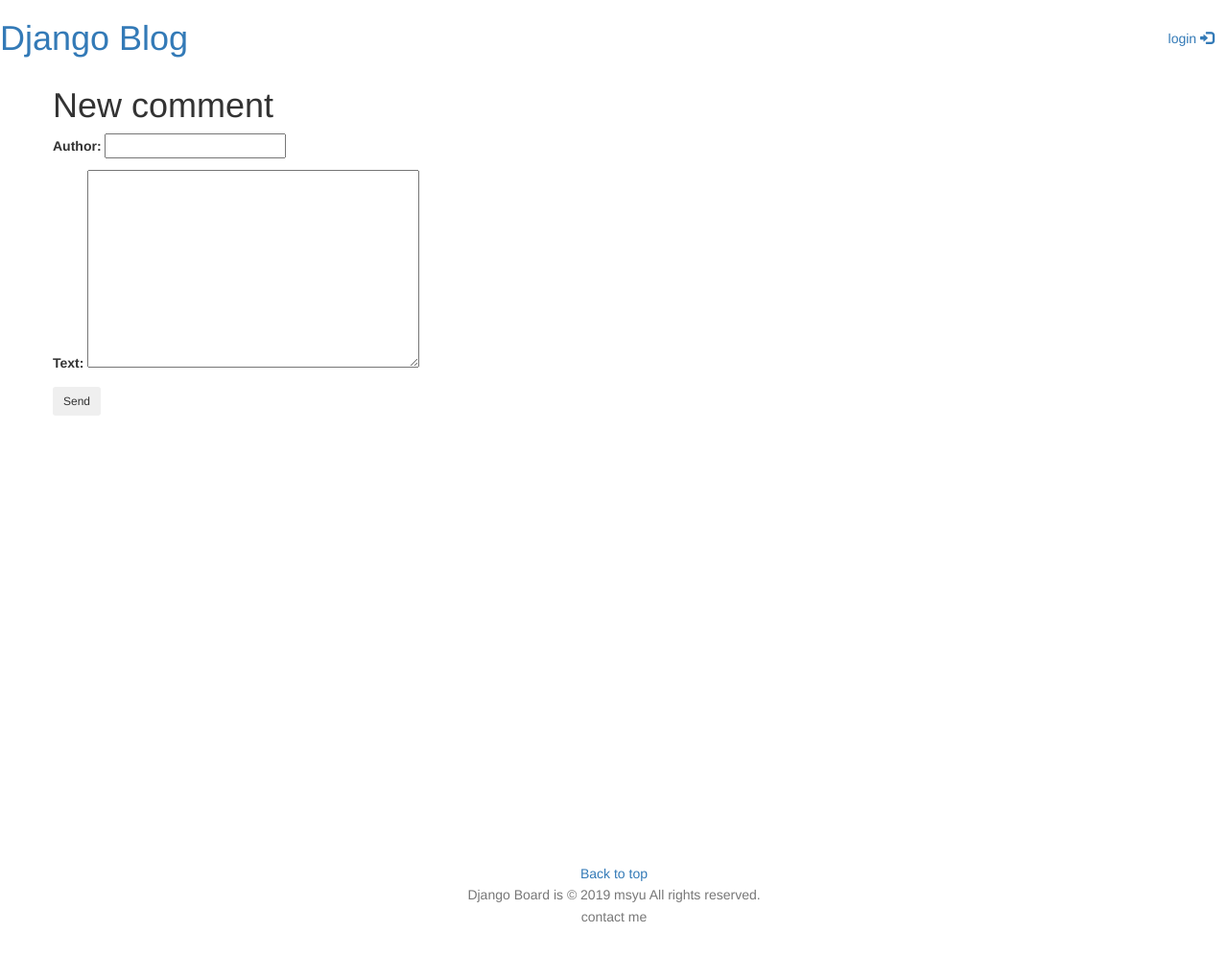
After one commit to alstjs1207/my-first-blog, a Django app: page /post/comment/1/ in a window 1280 px wide. The commit adds this page. Shown: the whole page at 96% size. Run offline with Django 3.2, Linux system fonts and the light colour scheme; tables that the repository leaves empty hold one stand-in row (values such as "Sample post"); some libraries are stand-ins or nearby versions.

Commit message:
django 댓글 모델 만들기

```diff
--- a/blog/admin.py
+++ b/blog/admin.py
@@ -1,7 +1,7 @@
 from django.contrib import admin
-from .models import Post
-from .models import Ipost
+from .models import Post, Ipost, Comment
 
 #admin 관리
 #admin.site.register(Post)
 admin.site.register(Ipost)
+admin.site.register(Comment)
--- a/blog/forms.py
+++ b/blog/forms.py
@@ -1,7 +1,6 @@
 from django import forms
 
-from .models import Post
-from .models import Ipost
+from .models import Post, Ipost, Comment
 
 class PostForm(forms.ModelForm):
 
@@ -14,3 +13,9 @@ class IpostForm(forms.ModelForm):
     class Meta:
         model = Ipost
         fields = ('title', 'text','images',)
+
+class CommentForm(forms.ModelForm):
+
+    class Meta:
+        model = Comment
+        fields = ('author', 'text',)
--- a/blog/models.py
+++ b/blog/models.py
@@ -45,3 +45,21 @@ class Ipost(models.Model):
 
     def __str__(self):
         return self.title
+
+    def approved_comments(self):
+        return self.comments.filter(approved_comment=True)
+
+
+class Comment(models.Model):
+    post = models.ForeignKey('blog.Ipost', on_delete=models.CASCADE, related_name='comments')
+    author = models.CharField(max_length=200)
+    text = models.TextField()
+    created_date = models.DateTimeField(default=timezone.now)
+    approved_comment = models.BooleanField(default=False)
+
+    def approve(self):
+        self.approved_comment = True
+        self.save()
+
+    def __str__(self):
+        return self.text
--- a/blog/static/css/blog.css
+++ b/blog/static/css/blog.css
@@ -61,3 +61,7 @@ table {
 #content{
   /* height: 350px; */
 }
+
+.comment {
+    margin: 20px 0px 20px 20px;
+}
--- /dev/null
+++ b/blog/templates/blog/add_comment_to_post.html
@@ -0,0 +1,9 @@
+{% extends 'blog/base.html' %}
+
+{% block content %}
+    <h1>New comment</h1>
+    <form method="POST" class="post-form">{% csrf_token %}
+        {{ form.as_p }}
+        <button type="submit" class="btn btn-sm btn-outline-primary">Send</button>
+    </form>
+{% endblock %}
--- a/blog/templates/blog/base.html
+++ b/blog/templates/blog/base.html
@@ -1,9 +1,11 @@
 {% load static %}
 <html>
     <head>
-	<link rel="stylesheet" href="//maxcdn.bootstrapcdn.com/bootstrap/3.2.0/css/bootstrap.min.css">
-	<link rel="stylesheet" href="//maxcdn.bootstrapcdn.com/bootstrap/3.2.0/css/bootstrap-theme.min.css">
+  <link rel="stylesheet" href="https://maxcdn.bootstrapcdn.com/bootstrap/3.3.2/css/bootstrap.min.css">
 	<link href="//fonts.googleapis.com/css?family=Lobster&subset=latin,latin-ext" rel="stylesheet" type="text/css">
+  <script src="https://ajax.googleapis.com/ajax/libs/jquery/3.4.1/jquery.min.js"></script>
+  <script src="https://cdnjs.cloudflare.com/ajax/libs/popper.js/1.14.7/umd/popper.min.js"></script>
+  <script src="https://maxcdn.bootstrapcdn.com/bootstrap/3.3.2/js/bootstrap.min.js"></script>
 	<link rel="stylesheet" href="{% static 'css/blog.css' %}">
   <link rel="stylesheet" href="{% static 'css/base.css' %}">
 	<title>Django blog</title>
@@ -14,10 +16,20 @@
 			<ul class="nav nav-pills pull-right">
 			{% if user.is_authenticated %}
 				<li role="presentation" class="active"><a href="{% url 'post_new' %}" class="">posting</a></li>
-				<li role="presentation"><a href="{% url 'admin:index' %}">{{user.username}}</a></li>
-				<li role="presentation"><a href="{% url 'logout' %}">Log out</a></li>
+        <li role="presentation">
+            <a href="#" class="dropdown-toggle" data-toggle="dropdown" role="button" aria-expanded="false">
+              <span class="glyphicon glyphicon-user"></span>
+              <span class="caret"></span>
+            </a>
+            <ul class="dropdown-menu dropdown-menu-right" role="menu">
+              <li><a href="{% url 'admin:index' %}">{{user.username}}</a></li>
+              <li><a href="{% url 'logout' %}">logout <span class="glyphicon glyphicon-log-out"></span></a></li>
+            </ul>
+        </li>
 			{% else %}
-				<li role="presentation"><a href="{% url 'login' %}" class=""><span class="glyphicon glyphicon-lock"></span></a></li>
+        <li role="presentation">
+          <a href="{% url 'login' %}" class="">login <span class="glyphicon glyphicon-log-in"></span></a>
+        </li>
 			{% endif %}
 			</ul>
 		 </nav>
--- a/blog/templates/blog/post_edit.html
+++ b/blog/templates/blog/post_edit.html
@@ -13,9 +13,9 @@
 				{{ form.as_table }}
 			</table>
 			<div>
-				<button type="submit" class="btn btn-sm btn-outline-primary">확인</button>
+				<button type="submit" class="btn btn-sm btn-default">확인</button>
 			</div>
 		</div>
     </form>
-	<a class="btn btn-sm btn-outline-secondary" href="{% url 'post_list' %}">목록</a>
+	<a class="btn btn-sm btn-primary" href="{% url 'post_list' %}">목록</a>
 {% endblock %}
--- a/blog/templates/blog/post_list.html
+++ b/blog/templates/blog/post_list.html
@@ -10,6 +10,7 @@
 				<p>{{ post.author|linebreaksbr }}</p>
 				<p>{{ post.images|linebreaksbr }}</p>
 				<p>{{ post.text|linebreaksbr }}</p>
+				<a href="{% url 'post_detail' pk=post.pk %}"> 댓글 {{ post.approved_comments.count }}개</a>
 				{% if post.published_date %}
 					<div class="date">
 						<p>published: {{ post.published_date }}</p>
--- a/blog/urls.py
+++ b/blog/urls.py
@@ -22,4 +22,7 @@ urlpatterns = [
     path('post/new/', views.post_new, name='post_new'),
     path('post/edit/<int:pk>/', views.post_edit, name='post_edit'),
     path('post/remove/<int:pk>/', views.post_remove, name='post_remove'),
+    path('post/comment/<int:pk>/', views.add_comment_to_post, name='add_comment_to_post'),
+    path('comment/approve/<int:pk>/', views.comment_approve, name='comment_approve'),
+    path('comment/remove/<int:pk>/', views.comment_remove, name='comment_remove'),
 ]
--- a/blog/views.py
+++ b/blog/views.py
@@ -1,9 +1,7 @@
 from django.shortcuts import render, get_object_or_404, redirect
-from .models import Post
-from .models import Ipost
+from .models import Post, Ipost, Comment
 from django.utils import timezone
-from .forms import PostForm
-from .forms import IpostForm
+from .forms import PostForm, IpostForm, CommentForm
 from django.contrib.auth.decorators import login_required
 """
 order by desc : -published_date
@@ -66,7 +64,7 @@ def post_detail(request, pk):
 @login_required
 def post_new(request):
     if request.method == "POST":
-        form = IpostForm(request.POST, request.FILES)
+        form = IpostForm(request.POST, request.FILES) #파일 처리를 위해 request.FILES 추가
         if form.is_valid():
             post = form.save(commit=False)
             post.author = request.user
@@ -97,3 +95,30 @@ def post_remove(request, pk):
     post = get_object_or_404(Ipost, pk=pk)
     post.delete()
     return redirect('post_list')
+
+
+
+def add_comment_to_post(request, pk):
+    post = get_object_or_404(Ipost, pk=pk)
+    if request.method == "POST":
+        form = CommentForm(request.POST)
+        if form.is_valid():
+            comment = form.save(commit=False)
+            comment.post = post
+            comment.save()
+            return redirect('post_detail', pk=post.pk)
+    else:
+        form = CommentForm()
+    return render(request, 'blog/add_comment_to_post.html', {'form': form})
+
+@login_required
+def comment_approve(request, pk):
+    comment = get_object_or_404(Comment, pk=pk)
+    comment.approve()
+    return redirect('post_detail', pk=comment.post.pk)
+
+@login_required
+def comment_remove(request, pk):
+    comment = get_object_or_404(Comment, pk=pk)
+    comment.delete()
+    return redirect('post_detail', pk=comment.post.pk)
```
Also changed, not shown: blog/templates/blog/post_detail.html (+22 -3 lines), blog/migrations/0002_ipost_approved_comment.py (added), blog/migrations/0003_auto_20191001_1813.py (added).
